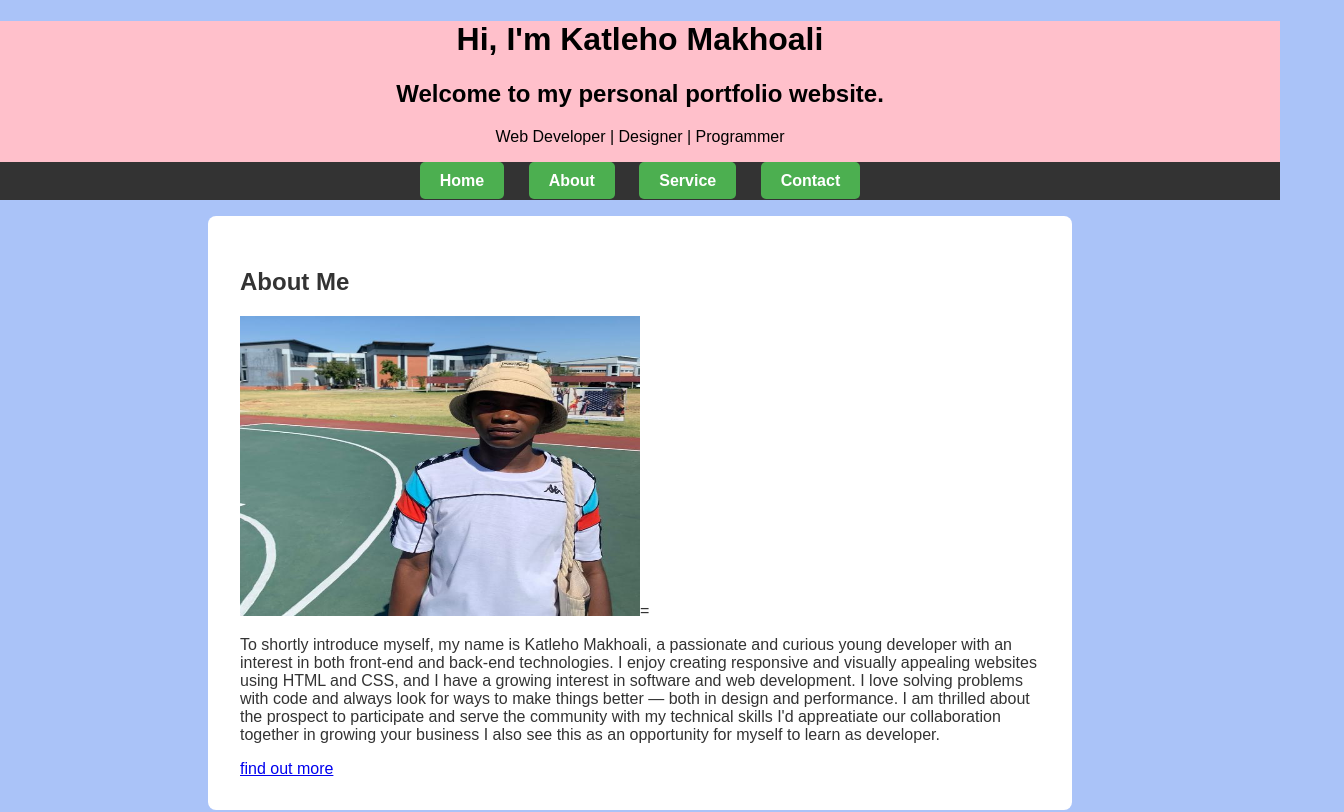
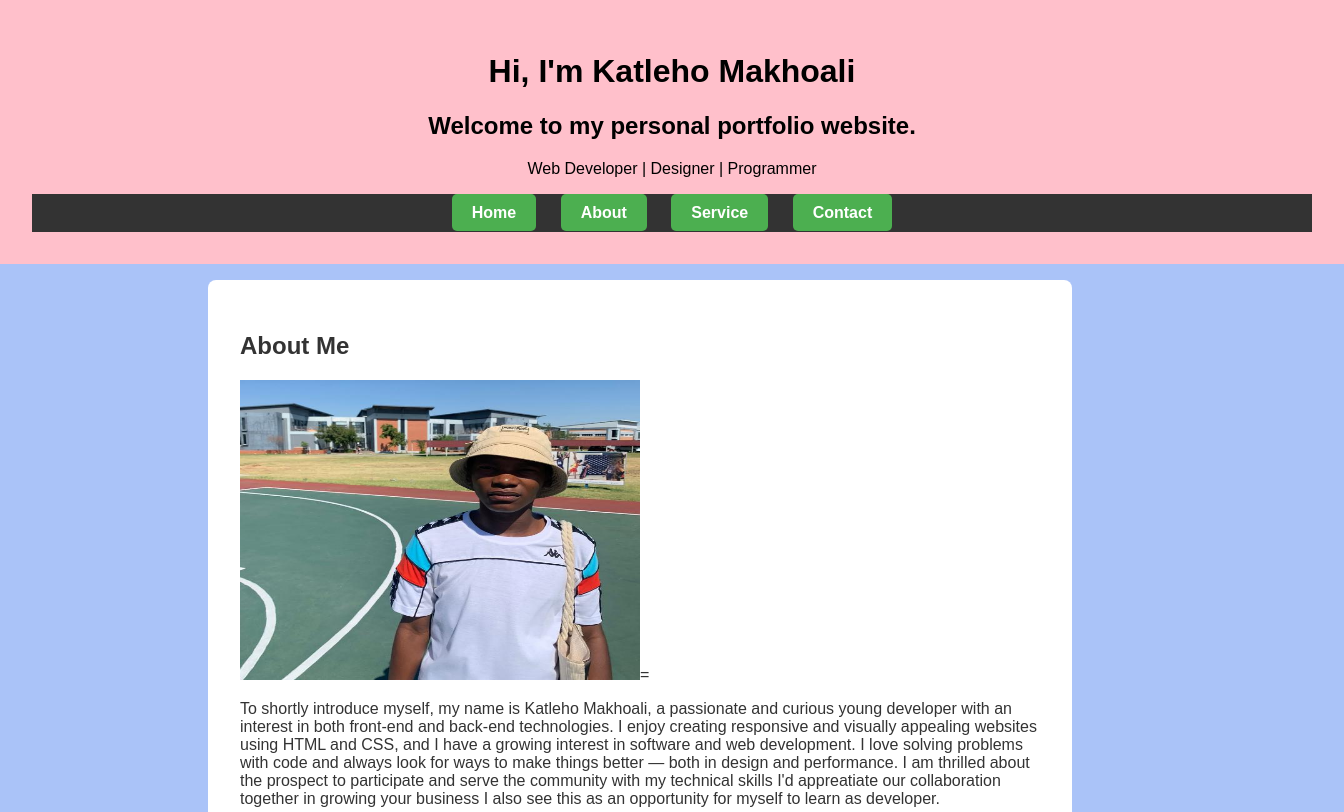
Before and after one commit to Katleho-19/Katleho-Webfolio, a plain HTML site: page index.html in a window 1280 px wide. Shown: the top 812 px of the page, 1344 px wide, since content can reach past the window. Drawn offline with Linux system fonts and the light colour scheme.

Commit message:
Update style.css

```diff
--- a/style.css
+++ b/style.css
@@ -9,7 +9,7 @@ body {
 header {
   background: pink;
   color: black;
-  width:1000%
+  width:100%;
   padding: 2rem;
   text-align: center;
 }
```
